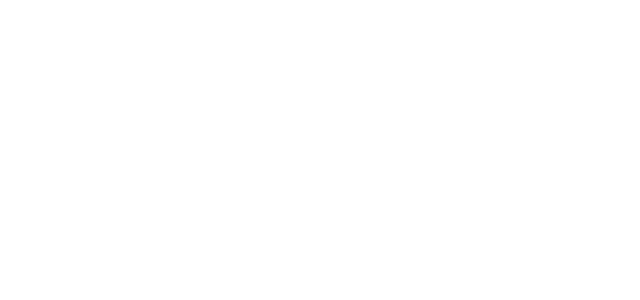
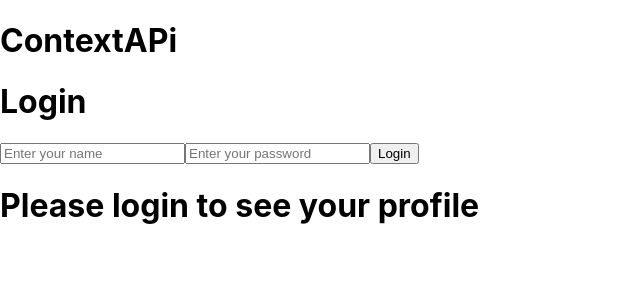
Before and after one commit to vikashsingh-15/React, a React (Create React App) app in the folder Projects/project-one/: page / in a window 1280 px wide. Shown: the top 300 px of the page, without its empty margins (0-640 px from the left). Built offline with nearby package versions, Linux system fonts and the light colour scheme.

Commit message:
Add UserContext and components for login and profile management in App.js

```diff
--- a/Projects/project-one/src/App.js
+++ b/Projects/project-one/src/App.js
@@ -35,9 +35,18 @@
 
 import React from "react";
 import "./App.css";
+import Login from "./pro/ContexAPii/Components/Login";
+import Profile from "./pro/ContexAPii/Components/Profile";
+import UserContextProvider from "./pro/ContexAPii/UserContextProvider";
 
 function App() {
-  return <></>;
+  return (
+    <UserContextProvider>
+      <h1>ContextAPi</h1>
+      <Login />
+      <Profile />
+    </UserContextProvider>
+  );
 }
 
 export default App;
--- /dev/null
+++ b/Projects/project-one/src/pro/ContexAPii/Components/Login.jsx
@@ -0,0 +1,34 @@
+import React, { useState, useContext } from "react";
+import UserContext from "../UserContext";
+
+function Login() {
+  const [userName, setUserName] = useState("");
+  const [password, setPassword] = useState("");
+
+  const { setUser } = useContext(UserContext);
+
+  const handleSumit = (e) => {
+    e.preventDefault();
+    setUser({ userName, password });
+  };
+  return (
+    <>
+      <h1>Login</h1>
+      <input
+        type="text"
+        placeholder="Enter your name"
+        value={userName}
+        onChange={(e) => setUserName(e.target.value)}
+      />
+      <input
+        type="password"
+        value={password}
+        onChange={(e) => setPassword(e.target.value)}
+        placeholder="Enter your password"
+      />
+      <button onClick={handleSumit}>Login</button>
+    </>
+  );
+}
+
+export default Login;
--- /dev/null
+++ b/Projects/project-one/src/pro/ContexAPii/Components/Profile.jsx
@@ -0,0 +1,18 @@
+import React, { useContext } from "react";
+import UserContext from "../UserContext";
+
+function Profile() {
+  const { user } = useContext(UserContext);
+  if (!user) {
+    return <h1>Please login to see your profile</h1>;
+  }
+  return (
+    <>
+      <h1>Profile</h1>
+      <h2>{user.userName}</h2>
+      <h2>{user.password}</h2>
+    </>
+  );
+}
+
+export default Profile;
--- a/Projects/project-one/src/pro/ContexAPii/UserContext.js
+++ b/Projects/project-one/src/pro/ContexAPii/UserContext.js
@@ -1,4 +1,4 @@
-import React, { createContext, useState } from "react";
+import React from "react";
 
 const UserContext = React.createContext();
 
--- a/Projects/project-one/src/pro/ContexAPii/UserContextProvider.jsx
+++ b/Projects/project-one/src/pro/ContexAPii/UserContextProvider.jsx
@@ -1,4 +1,4 @@
-import React from "react";
+import React, { useState } from "react";
 import UserContext from "./UserContext";
 
 const UserContextProvider = ({ children }) => {
@@ -10,3 +10,5 @@
     </UserContext.Provider>
   );
 };
+
+export default UserContextProvider;
```
